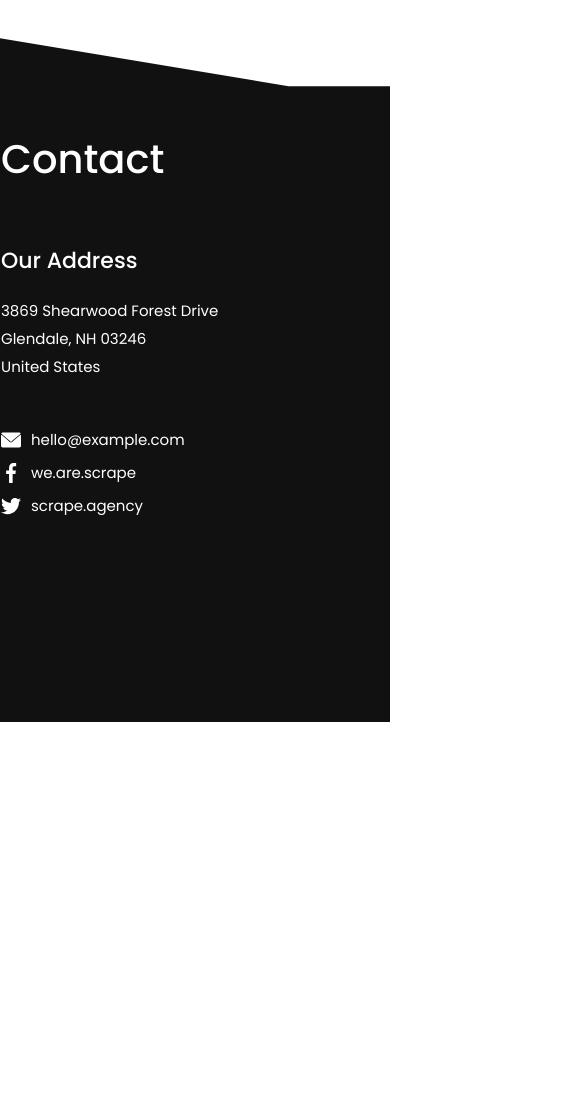
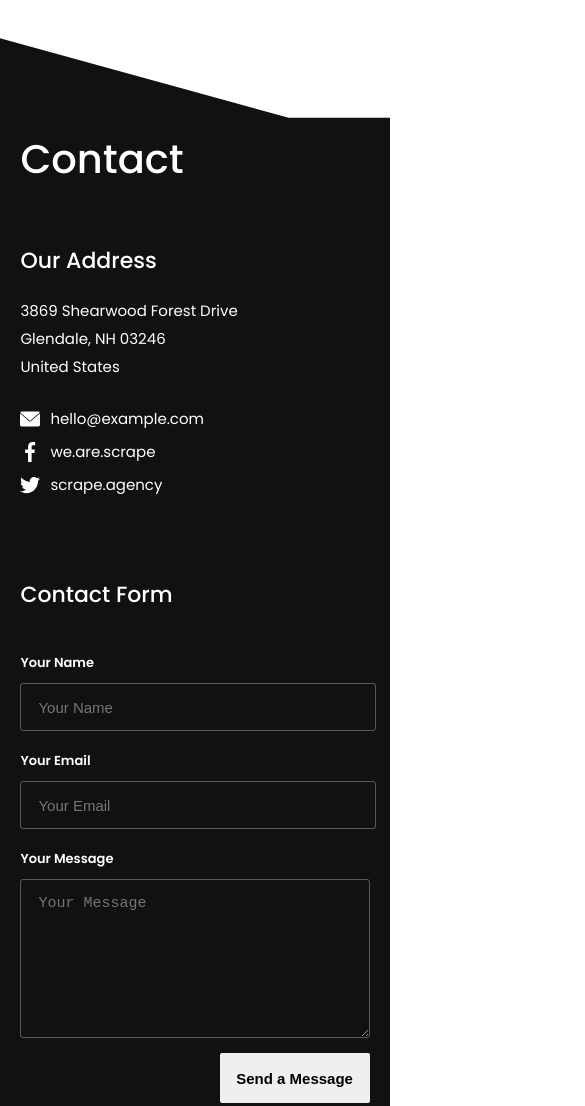
Before and after one commit to Jer1ah/scrape-website, a website: page index.html in a window 390 px wide. Shown: the part 9000-10106 px from the top of the page, 585 px wide, since content can reach past the window. Before the commit the page ends 9722 px from the top, so only its background shows below. Drawn offline with nearby package versions, Linux system fonts and the light colour scheme.

Commit message:
made footer fully functional

```diff
--- a/index.html
+++ b/index.html
@@ -189,8 +189,8 @@
     <h1>Contact</h1>
     <div class="footer__container">
         <div class="address">
-            <h3>Our Address</h3>
             <div class="address__info">
+                <h3>Our Address</h3>
                 <p>3869 Shearwood Forest Drive</p>
                 <p>Glendale, NH 03246</p>
                 <p>United States</p>
--- a/sass/8-footer/_footer.scss
+++ b/sass/8-footer/_footer.scss
@@ -8,11 +8,13 @@
         font-size: 4rem;
         font-weight: 500;
         width: 110rem;
+        max-width: 90%;
         margin: 9rem auto 3.3rem;
     }
 
     &__container {
         width: 110rem;
+        max-width: 90%;
         margin: 0 auto 7rem;
         display: flex;
         justify-content: space-between;
@@ -130,3 +132,73 @@
         }
     }
 }
+
+
+//MEDIA QUERIES
+@media( max-width: 995px ) {
+    .footer {
+        h1 {
+            width: 75%;
+        }
+
+        .address {
+            display: flex;
+            margin-bottom: 5rem;
+
+            &__social {
+                margin-top: 2.4rem;
+                margin-left: 10rem;
+            }
+        }
+
+        &__container {
+            flex-direction: column;
+            width: 75%;
+        }
+
+        .form {
+            width: 100%;
+            form {
+                width: 100%;
+
+                input {
+                    width: 100%;
+                }
+            }
+            .inputWrapper {
+                width: 47%;
+            }
+        }
+    }
+}
+
+@media( max-width: 675px ) {
+    .footer {
+        h1 {
+            width: 90%;
+        }
+
+        .address {
+            flex-direction: column;
+
+            &__social {
+                margin-left: 0;
+            }
+        }
+
+        &__container {
+            width: 90%;
+        }
+
+        .form {
+            .inputWrapper {
+                width: 100%;
+                margin-top: 2rem;
+            }
+
+            .topRow {
+                flex-direction: column;
+            }
+        }
+    }
+}
```
Also changed, not shown: css/main.css, 1 other file.
